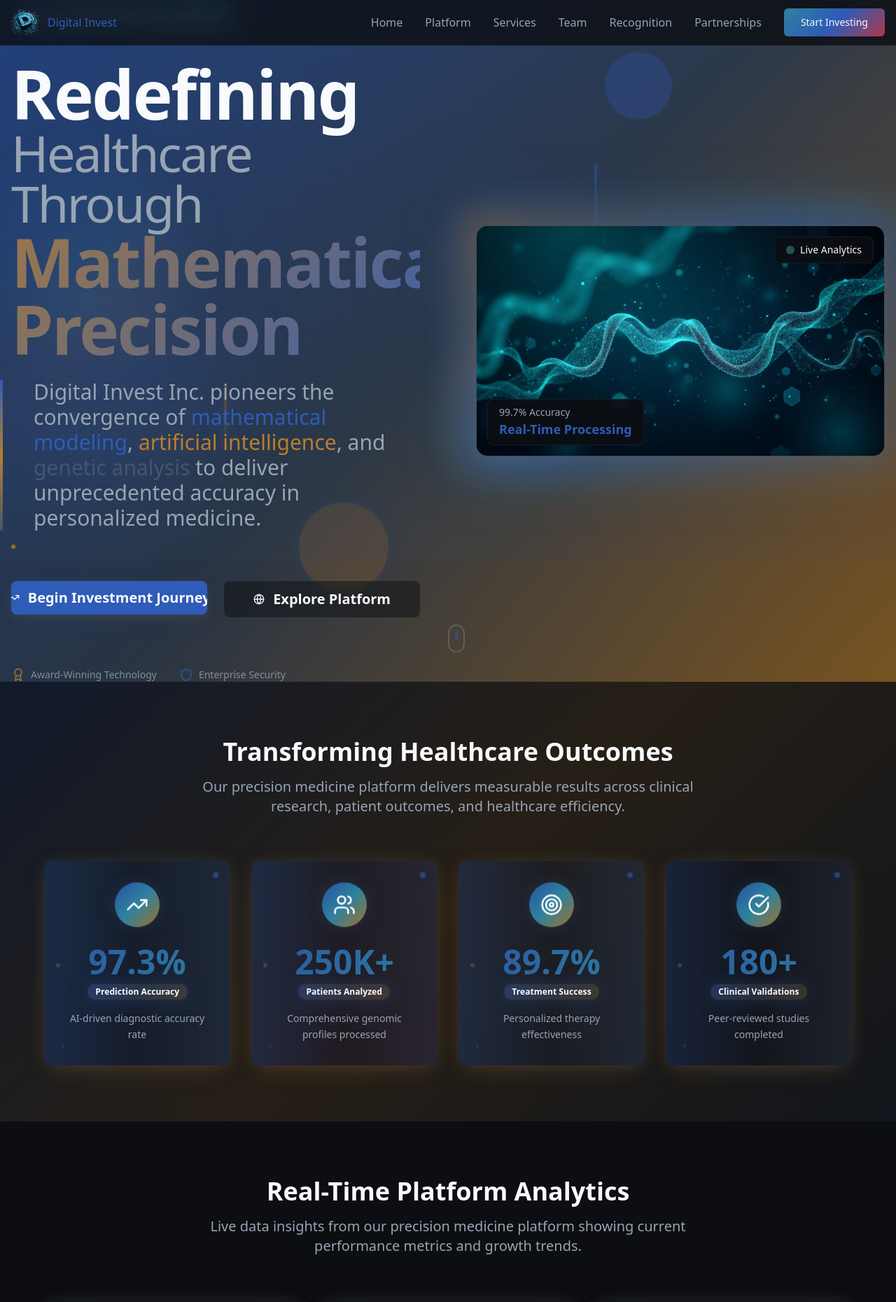
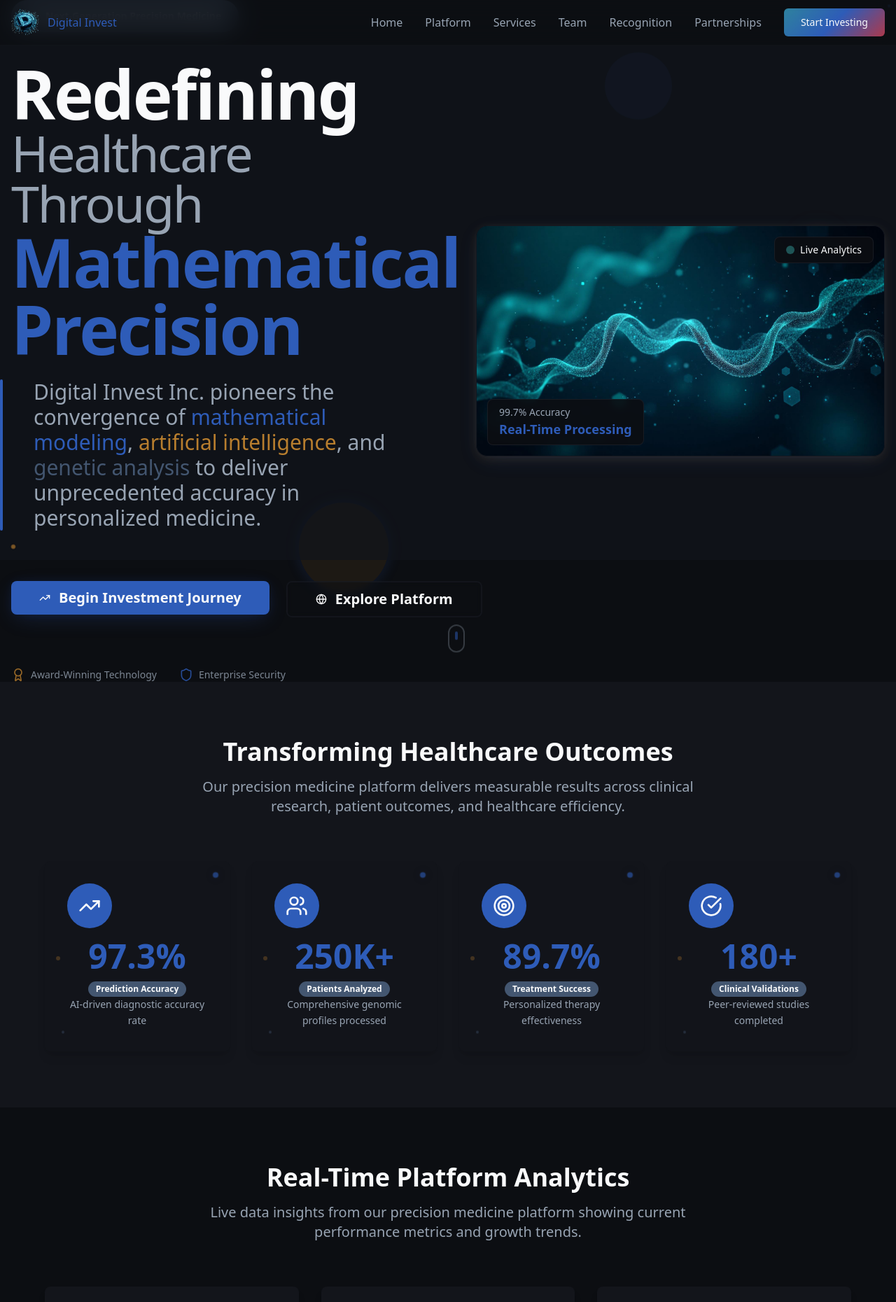
Before and after one commit to mkof14/digital-invest, a React (Vite) app: page / in a window 1280 px wide. Shown: the top 1860 px of the page at 70% size. Built offline with nearby package versions, Linux system fonts and the light colour scheme.

Commit message:
Reduce gradient usage

```diff
--- a/src/components/AnimatedStatsCard.tsx
+++ b/src/components/AnimatedStatsCard.tsx
@@ -50,30 +50,24 @@ const AnimatedStatsCard = ({
 
   return (
     <Card className={`
-      relative overflow-hidden border-0 shadow-vibrant
-      electric-hover glow-hover
+      relative overflow-hidden border-0 shadow-lg
       ${isVisible ? 'animate-fade-in' : 'opacity-0'}
     `}>
-      {/* Animated background gradient */}
-      <div className={`absolute inset-0 bg-${gradient} opacity-10 animate-rainbow-pulse`}></div>
-
-      {/* Electric border animation */}
-      <div className="absolute inset-0 bg-gradient-to-r from-primary/20 via-transparent to-secondary/20 animate-electric-border rounded-lg"></div>
+      {/* Simple background */}
+      <div className="absolute inset-0 bg-card/50"></div>
 
       <div className="relative z-10 p-8 text-center">
-        {/* Animated icon */}
-        <div className="mb-6 animate-subtle-float">
-          <div className="inline-flex p-4 rounded-full bg-gradient-electric animate-vibrant-glow">
+        <div className="flex items-center justify-between mb-4">
+          <div className="inline-flex p-4 rounded-full bg-primary">
             <Icon className="w-8 h-8 text-primary-foreground" />
           </div>
         </div>
 
-        {/* Animated value */}
-        <div className="mb-4">
-          <div className="text-4xl md:text-5xl font-bold bg-gradient-electric bg-clip-text text-transparent animate-rainbow-pulse">
+        <div className="space-y-3">
+          <div className="text-4xl md:text-5xl font-bold text-primary">
             {animatedValue}
           </div>
-          <Badge variant="secondary" className="mt-2 bg-gradient-glow animate-gentle-pulse">
+          <Badge variant="secondary" className="mt-2">
             {title}
           </Badge>
         </div>
--- a/src/components/DataVisualization.tsx
+++ b/src/components/DataVisualization.tsx
@@ -69,10 +69,10 @@ const DataVisualization = ({
           </div>
           <div className="h-3 bg-muted rounded-full overflow-hidden">
             <div
-              className={`h-full ${item.color} animate-electric-border transition-all duration-1000 ease-out`}
+              className={`h-full ${item.color} transition-all duration-1000 ease-out`}
               style={{
                 width: `${(item.value / maxValue) * 100}%`,
-                background: `linear-gradient(90deg, hsl(var(--primary)), hsl(var(--secondary)), hsl(var(--accent)))`
+                background: `hsl(var(--primary))`
               }}
             ></div>
           </div>
@@ -152,10 +152,9 @@ const DataVisualization = ({
 
         <polyline
           fill="none"
-          stroke="url(#lineGradient)"
+          stroke="hsl(var(--primary))"
           strokeWidth="3"
           strokeLinecap="round"
-          className="animate-electric-border"
           points={animatedData.map((item, index) =>
             `${(index / (animatedData.length - 1)) * 380 + 10},${90 - (item.value / maxValue) * 70}`
           ).join(' ')}
@@ -186,18 +185,18 @@ const DataVisualization = ({
 
   return (
     <Card className={`
-      border-0 shadow-vibrant electric-hover overflow-hidden
+      border-0 shadow-lg overflow-hidden
       ${isVisible ? 'animate-fade-in' : 'opacity-0'}
     `}>
-      {/* Animated background */}
-      <div className="absolute inset-0 bg-gradient-glow opacity-5 animate-rainbow-pulse"></div>
+      {/* Simple background */}
+      <div className="absolute inset-0 bg-card/30"></div>
 
       <div className="relative z-10 p-6">
         <div className="flex items-center space-x-2 mb-6">
-          <div className="p-2 bg-gradient-electric rounded-lg animate-gentle-pulse">
+          <div className="p-2 bg-primary rounded-lg">
             {getIcon()}
           </div>
-          <Badge variant="secondary" className="bg-gradient-neural animate-vibrant-glow">
+          <Badge variant="secondary">
             {title}
           </Badge>
         </div>
--- a/src/pages/Index.tsx
+++ b/src/pages/Index.tsx
@@ -27,35 +27,23 @@ const Index = () => {
     <div className="min-h-screen bg-background">
       <Navigation />
 
-      {/* Enhanced Animations */}
+      {/* Subtle Background Elements */}
       <div className="fixed inset-0 -z-10 overflow-hidden">
-        <div className="absolute top-1/4 left-1/4 w-96 h-96 bg-gradient-to-r from-primary/8 to-accent/6 rounded-full blur-3xl animate-subtle-float"></div>
-        <div className="absolute top-3/4 right-1/4 w-128 h-128 bg-gradient-to-l from-secondary/6 to-primary/4 rounded-full blur-3xl animate-subtle-float" style={{ animationDelay: '3s' }}></div>
-        <div className="absolute bottom-1/4 left-1/2 w-80 h-80 bg-gradient-to-br from-accent/8 to-success/4 rounded-full blur-3xl animate-subtle-float" style={{ animationDelay: '6s' }}></div>
-        <div className="absolute top-1/2 right-1/3 w-64 h-64 bg-gradient-radial from-primary/4 to-transparent rounded-full blur-2xl animate-gentle-pulse" style={{ animationDelay: '9s' }}></div>
+        <div className="absolute top-1/4 left-1/4 w-96 h-96 bg-primary/4 rounded-full blur-3xl animate-subtle-float"></div>
+        <div className="absolute top-3/4 right-1/4 w-128 h-128 bg-secondary/3 rounded-full blur-3xl animate-subtle-float" style={{ animationDelay: '3s' }}></div>
+        <div className="absolute bottom-1/4 left-1/2 w-80 h-80 bg-accent/3 rounded-full blur-3xl animate-subtle-float" style={{ animationDelay: '6s' }}></div>
       </div>
 
       {/* Hero Section - Enhanced */}
       <section className="relative min-h-[90vh] flex items-center justify-center px-4 overflow-hidden">
-        {/* Dynamic Background Layers */}
-        <div className="absolute inset-0 bg-gradient-hero"></div>
-        <div className="absolute inset-0 bg-gradient-sophisticated opacity-80"></div>
+        {/* Simple Background */}
+        <div className="absolute inset-0 bg-background/95"></div>
 
-        {/* Animated Geometric Elements */}
+        {/* Minimal Geometric Elements */}
         <div className="absolute inset-0">
-          {/* Large floating orbs */}
-          <div className="absolute top-1/4 left-1/6 w-64 h-64 bg-gradient-electric rounded-full opacity-20 blur-2xl animate-subtle-float"></div>
-          <div className="absolute bottom-1/4 right-1/6 w-80 h-80 bg-gradient-premium rounded-full opacity-15 blur-3xl animate-gentle-pulse" style={{ animationDelay: '2s' }}></div>
-          <div className="absolute top-1/2 left-1/2 w-48 h-48 bg-gradient-innovation rounded-full opacity-25 blur-xl animate-vibrant-glow" style={{ animationDelay: '4s' }}></div>
-
-          {/* Smaller accent elements */}
-          <div className="absolute top-20 right-1/4 w-24 h-24 bg-primary/30 rounded-full animate-subtle-float" style={{ animationDelay: '1s' }}></div>
-          <div className="absolute bottom-32 left-1/3 w-32 h-32 bg-accent/20 rounded-full animate-gentle-pulse" style={{ animationDelay: '3s' }}></div>
-          <div className="absolute top-1/3 right-20 w-16 h-16 bg-secondary/40 rounded-full animate-vibrant-glow" style={{ animationDelay: '5s' }}></div>
-
-          {/* Geometric patterns */}
-          <div className="absolute top-1/4 right-1/3 w-1 h-32 bg-gradient-to-b from-primary/50 to-transparent animate-subtle-float rotate-45" style={{ animationDelay: '2.5s' }}></div>
-          <div className="absolute bottom-1/3 left-1/4 w-1 h-24 bg-gradient-to-b from-accent/40 to-transparent animate-gentle-pulse rotate-12" style={{ animationDelay: '4.5s' }}></div>
+          <div className="absolute top-20 right-1/4 w-24 h-24 bg-primary/15 rounded-full animate-subtle-float" style={{ animationDelay: '1s' }}></div>
+          <div className="absolute bottom-32 left-1/3 w-32 h-32 bg-accent/10 rounded-full animate-gentle-pulse" style={{ animationDelay: '3s' }}></div>
+          <div className="absolute top-1/3 right-20 w-16 h-16 bg-secondary/20 rounded-full animate-vibrant-glow" style={{ animationDelay: '5s' }}></div>
         </div>
 
         <div className="max-w-7xl mx-auto relative z-10">
@@ -63,9 +51,8 @@ const Index = () => {
             <div className="space-y-10 animate-fade-in">
               {/* Premium Badge */}
               <div className="inline-flex items-center">
-                <Badge variant="secondary" className="relative px-6 py-3 text-sm font-semibold overflow-hidden">
-                  <div className="absolute inset-0 bg-gradient-electric animate-rainbow-pulse"></div>
-                  <div className="relative flex items-center gap-2">
+                <Badge variant="secondary" className="px-6 py-3 text-sm font-semibold">
+                  <div className="flex items-center gap-2">
                     <Zap className="w-4 h-4" />
                     Next-Generation Precision Medicine
                   </div>
@@ -77,13 +64,13 @@ const Index = () => {
                 <h1 className="text-6xl md:text-8xl font-black text-foreground leading-none tracking-tight">
                   <span className="block">Redefining</span>
                   <span className="block text-5xl md:text-7xl font-light text-muted-foreground">Healthcare Through</span>
-                  <span className="block bg-gradient-premium bg-clip-text text-transparent animate-rainbow-pulse bg-300% animate-rainbow-pulse">
+                  <span className="block text-primary">
                     Mathematical Precision
                   </span>
                 </h1>
 
                 <div className="relative">
-                  <div className="absolute -left-4 top-0 w-1 h-full bg-gradient-to-b from-primary via-accent to-secondary rounded-full"></div>
+                  <div className="absolute -left-4 top-0 w-1 h-full bg-primary rounded-full"></div>
                   <p className="text-2xl md:text-3xl text-muted-foreground leading-relaxed font-light pl-8">
                     Digital Invest Inc. pioneers the convergence of
                     <span className="text-primary font-medium"> mathematical modeling</span>,
@@ -96,16 +83,15 @@ const Index = () => {
 
               {/* Enhanced CTAs */}
               <div className="flex flex-col sm:flex-row gap-6 pt-8">
-                <Button size="lg" className="group relative px-10 py-6 text-xl font-semibold shadow-rainbow overflow-hidden" asChild>
+                <Button size="lg" className="px-10 py-6 text-xl font-semibold" asChild>
                   <Link to="/start-investing">
-                    <div className="absolute inset-0 bg-gradient-electric animate-rainbow-pulse opacity-0 group-hover:opacity-100 transition-opacity duration-300"></div>
-                    <span className="relative flex items-center gap-3">
+                    <span className="flex items-center gap-3">
                       <TrendingUp className="w-6 h-6" />
                       Begin Investment Journey
                     </span>
                   </Link>
                 </Button>
-                <Button variant="outline" size="lg" className="group px-10 py-6 text-xl font-semibold border-2 hover:bg-gradient-sophisticated hover:border-primary/50" asChild>
+                <Button variant="outline" size="lg" className="px-10 py-6 text-xl font-semibold border-2" asChild>
                   <Link to="/platform">
                     <span className="flex items-center gap-3">
                       <Globe className="w-6 h-6" />
@@ -130,13 +116,8 @@ const Index = () => {
 
             {/* Enhanced Hero Visual */}
             <div className="relative animate-scale-in lg:animate-fade-in" style={{ animationDelay: '0.3s' }}>
-              {/* Layered Glow Effects */}
-              <div className="absolute -inset-8 bg-gradient-electric rounded-2xl blur-2xl opacity-30 animate-vibrant-glow"></div>
-              <div className="absolute -inset-4 bg-gradient-premium rounded-xl blur-xl opacity-40 animate-gentle-pulse" style={{ animationDelay: '1s' }}></div>
-
               {/* Main Image Container */}
               <div className="relative">
-                <div className="absolute inset-0 bg-gradient-to-tr from-primary/20 via-transparent to-accent/20 rounded-2xl"></div>
                 <img
                   src={biotechVisualization}
                   alt="Advanced biotech data visualization showcasing precision medicine technology"
@@ -169,7 +150,7 @@ const Index = () => {
       </section>
 
       {/* Key Metrics Section */}
-      <section className="py-20 px-4 bg-gradient-corporate">
+      <section className="py-20 px-4 bg-card">
         <div className="max-w-6xl mx-auto">
           <div className="text-center mb-16">
             <h2 className="text-4xl font-bold text-foreground mb-4">
@@ -274,7 +255,7 @@ const Index = () => {
       </section>
 
       {/* Company Overview */}
-      <section className="py-20 px-4 bg-gradient-glow relative overflow-hidden">
+      <section className="py-20 px-4 bg-muted/30 relative overflow-hidden">
         {/* Animated background particles */}
         <div className="absolute inset-0">
           <div className="absolute top-10 left-20 w-20 h-20 bg-primary/10 rounded-full animate-subtle-float"></div>
@@ -286,9 +267,9 @@ const Index = () => {
           <div className="grid grid-cols-1 lg:grid-cols-2 gap-16 items-center">
             <div className="space-y-8 animate-fade-in">
               <div>
-                <Badge className="mb-4 px-4 py-2 bg-gradient-electric animate-gentle-pulse">About Digital Invest Inc.</Badge>
+                <Badge className="mb-4 px-4 py-2">About Digital Invest Inc.</Badge>
                 <h2 className="text-4xl font-bold text-foreground mb-6">
-                  Pioneering the Future of <span className="bg-gradient-electric bg-clip-text text-transparent">Precision Medicine</span>
+                  Pioneering the Future of <span className="text-primary">Precision Medicine</span>
                 </h2>
                 <p className="text-lg text-muted-foreground leading-relaxed mb-6">
                   Founded by visionary technologist Michael Kofman, Digital Invest Inc. represents the convergence
@@ -318,17 +299,16 @@ const Index = () => {
                 />
               </div>
 
-              <Button className="px-8 py-3 shadow-vibrant electric-hover" asChild>
+              <Button className="px-8 py-3" asChild>
                 <Link to="/team">Meet Our Leadership Team</Link>
               </Button>
             </div>
 
             <div className="relative animate-scale-in">
-              <div className="absolute -inset-4 bg-gradient-rainbow rounded-xl blur-xl opacity-20 animate-rainbow-pulse"></div>
               <img
                 src={mathModelingVisual}
                 alt="Mathematical Modeling Visualization"
-                className="relative w-full rounded-xl shadow-vibrant animate-gentle-pulse"
+                className="relative w-full rounded-xl shadow-lg animate-gentle-pulse"
               />
             </div>
           </div>
```
